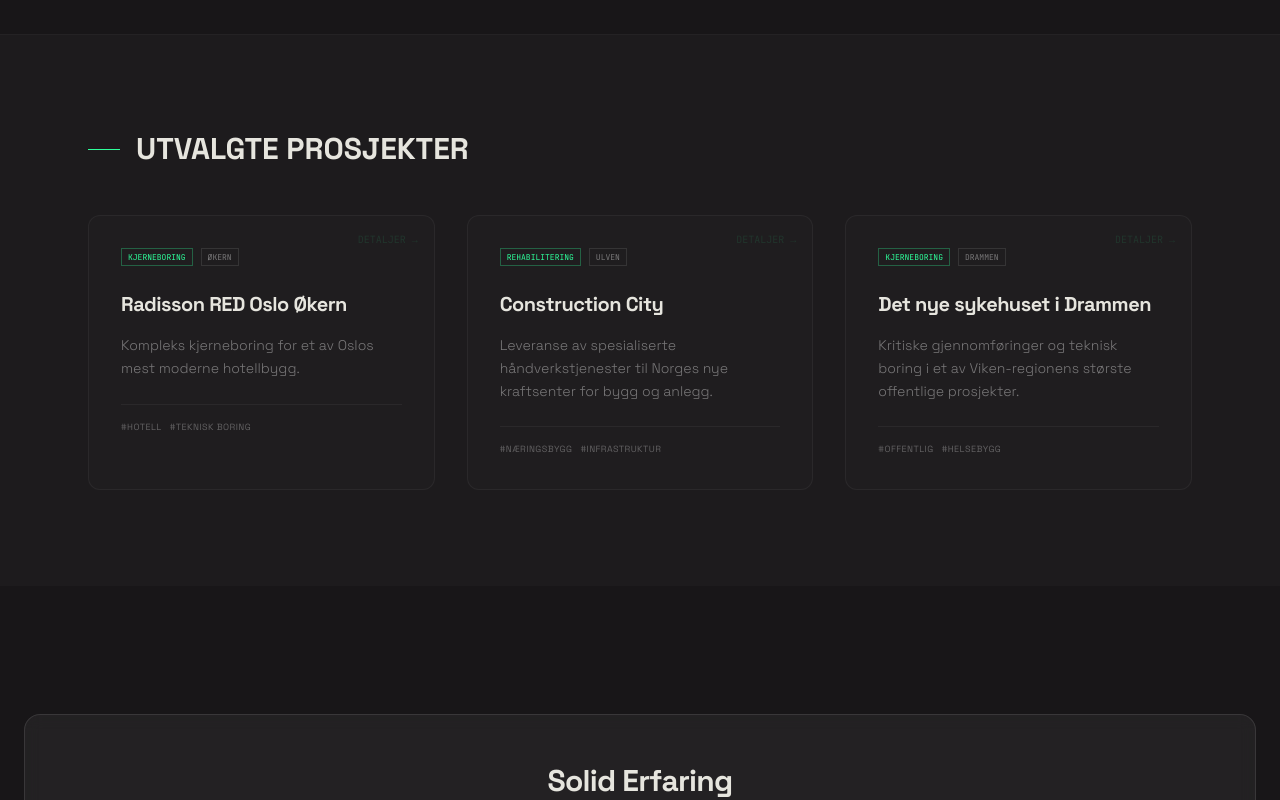
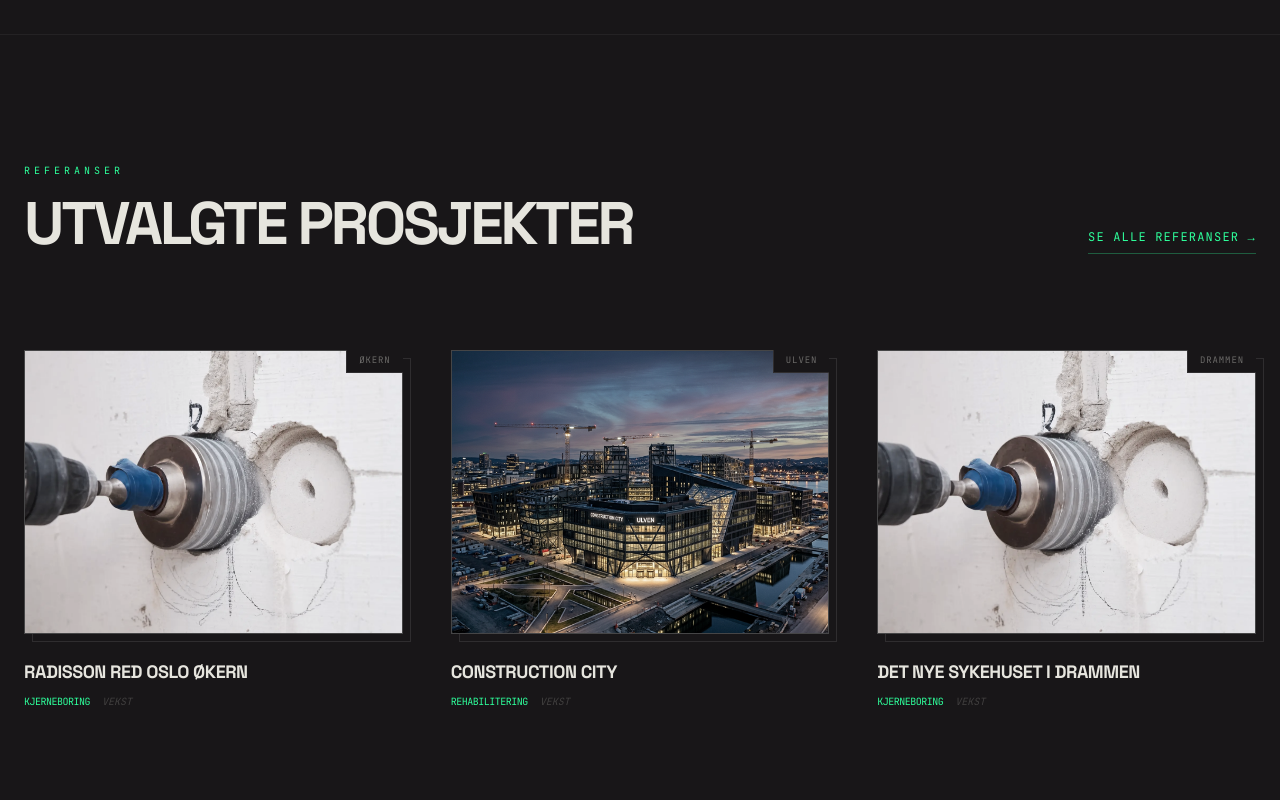
Before and after one commit to rezhh94/90grader, a Next.js app: page / in a window 1280 px wide. Shown: the part 920-1720 px from the top of the page. Built offline with nearby package versions, Linux system fonts and the light colour scheme.

Commit message:
Implement Solution B: Static & Clean Project Grid with architectural aesthetic

```diff
--- a/app/page.tsx
+++ b/app/page.tsx
@@ -1,4 +1,6 @@
 import React from 'react';
+import Link from 'next/link';
+
 import { HeroSection } from '@/components/design/HeroSection';
 import { TrustMarquee } from '@/components/design/TrustMarquee';
 import { ServicesSection } from '@/components/design/ServicesSection';
@@ -26,16 +28,23 @@
 
             <TrustMarquee />
 
-            {/* Ny Referanse-seksjon for umiddelbar tillit */}
-            <section className="py-24 bg-white/[0.02]">
-                <div className="max-w-6xl mx-auto px-6">
-                    <h2 className="text-3xl font-bold uppercase mb-12 flex items-center gap-4">
-                        <span className="w-8 h-[1px] bg-[#2eff9b]" />
-                        Utvalgte Prosjekter
-                    </h2>
-                    <ProjectGrid projects={featuredProjects} />
+            {/* Seksjonen i app/page.tsx */}
+            <section className="py-32 bg-transparent">
+              <div className="max-w-7xl mx-auto px-6">
+                <div className="flex flex-col md:flex-row justify-between items-end mb-16 gap-6">
+                  <div>
+                    <p className="font-mono text-[10px] text-[#2eff9b] uppercase tracking-[0.4em] mb-4">Referanser</p>
+                    <h2 className="text-4xl md:text-6xl font-bold uppercase tracking-tighter">Utvalgte Prosjekter</h2>
+                  </div>
+                  <Link href="/prosjekter" className="text-[#2eff9b] font-mono text-xs uppercase tracking-widest border-b border-[#2eff9b]/30 pb-2 hover:border-[#2eff9b] transition-all">
+                    Se alle referanser →
+                  </Link>
                 </div>
+
+                <ProjectGrid projects={featuredProjects} />
+              </div>
             </section>
+
 
             <FeatureCards />
             <ServicesSection />
--- a/components/design/ProjectGrid.tsx
+++ b/components/design/ProjectGrid.tsx
@@ -1,51 +1,51 @@
+import Image from 'next/image';
 import Link from 'next/link';
 import { Project } from '@/lib/data';
 
-interface ProjectGridProps {
-    projects: Project[];
-}
+export const ProjectGrid = ({ projects }: { projects: Project[] }) => {
+  return (
+    <div className="grid grid-cols-1 md:grid-cols-2 lg:grid-cols-3 gap-12 py-8">
+      {projects.map((project) => (
+        <Link key={project.id} href={`/prosjekter/${project.id}`} className="group block">
 
-export const ProjectGrid = ({ projects }: ProjectGridProps) => {
-    return (
-        <div className="grid grid-cols-1 md:grid-cols-3 gap-8">
-            {projects.map((project) => (
-                <Link
-                    href={`/prosjekter/${project.id}`}
-                    key={project.id}
-                    className="group relative bg-[#1f1d1f] border border-white/5 p-8 overflow-hidden hover:border-[#2eff9b]/30 transition-all duration-500 rounded-xl"
-                >
-                    <div className="absolute top-0 right-0 p-4 opacity-10 group-hover:opacity-100 transition-opacity">
-                        <div className="text-[10px] font-mono text-[#2eff9b]">DETALJER →</div>
+          <div className="relative">
+            {/* 1. Statisk Ramme: Nøytral farge, ingen bevegelse */}
+            <div className="absolute inset-0 border border-white/10 translate-x-2 translate-y-2 z-0" />
+
+            {/* 2. Bildeboks: Rent kutt, ingen unødvendig "glow" */}
+            <div className="relative aspect-[4/3] w-full overflow-hidden border border-white/20 bg-[#161618] z-10">
+              {project.image && (
+                <Image
+                  src={project.image}
+                  alt={project.title}
+                  fill
+                  className="object-cover grayscale-[0.3] group-hover:grayscale-0 transition-all duration-500"
+                />
+              )}
             </div>
 
-                    <div className="space-y-6">
-                        <div className="flex flex-wrap gap-2">
-                            <span className="text-[8px] font-mono px-1.5 py-0.5 border border-[#2eff9b]/30 text-[#2eff9b] uppercase">
-                                {project.service}
-                            </span>
-                            <span className="text-[8px] font-mono px-1.5 py-0.5 border border-white/10 text-white/40 uppercase">
+            {/* 3. Teknisk tag: Minimalistisk og integrert */}
+            <div className="absolute top-0 right-0 bg-[#181618] border-l border-b border-white/10 px-3 py-1 z-20">
+              <p className="font-mono text-[9px] text-[#e6e5de]/40 uppercase tracking-widest">
                 {project.location}
-                            </span>
-                        </div>
-
-                        <div>
-                            <h3 className="text-xl font-bold tracking-tight group-hover:text-[#2eff9b] transition-colors mb-4">
-                                {project.title}
-                            </h3>
-                            <p className="text-sm text-white/40 font-light leading-relaxed line-clamp-3">
-                                {project.description}
               </p>
-                        </div>
-
-                        <div className="flex flex-wrap gap-2 pt-4 border-t border-white/5">
-                            {project.tags.map(tag => (
-                                <span key={tag} className="text-[9px] text-white/30 uppercase tracking-wider">#{tag}</span>
-                            ))}
             </div>
           </div>
 
-                    {/* Action Green Indicator */}
-                    <div className="absolute bottom-0 left-0 w-full h-[2px] bg-[#2eff9b] scale-x-0 group-hover:scale-x-100 transition-transform duration-500 origin-left" />
+          {/* 4. Tekstinformasjon: Fokus på innhold */}
+          <div className="mt-6 space-y-2">
+            <h3 className="text-lg font-bold uppercase tracking-tight text-[#e6e5de]">
+              {project.title}
+            </h3>
+            <div className="flex gap-3">
+              <span className="text-[10px] font-mono uppercase text-[#2eff9b] tracking-tighter">
+                {project.service}
+              </span>
+              <span className="text-[10px] font-mono uppercase text-[#e6e5de]/20 italic">
+                {project.zone}
+              </span>
+            </div>
+          </div>
         </Link>
       ))}
     </div>
--- a/lib/data.ts
+++ b/lib/data.ts
@@ -398,7 +398,8 @@
     service: "kjerneboring",
     zone: "VEKST",
     tags: ["Hotell", "Teknisk Boring"],
-    description: "Kompleks kjerneboring for et av Oslos mest moderne hotellbygg."
+    description: "Kompleks kjerneboring for et av Oslos mest moderne hotellbygg.",
+    image: "/images/hero/service-kjerneboring-betong-presisjon-90grader.webp"
   },
   {
     id: "fyrstikkbakken-14-bryn",
@@ -428,7 +429,8 @@
     service: "rehabilitering",
     zone: "VEKST",
     tags: ["Næringsbygg", "Infrastruktur"],
-    description: "Leveranse av spesialiserte håndverkstjenester til Norges nye kraftsenter for bygg og anlegg."
+    description: "Leveranse av spesialiserte håndverkstjenester til Norges nye kraftsenter for bygg og anlegg.",
+    image: "/images/hero/project-construction-city-ulven-90grader.webp"
   },
   {
     id: "det-nye-sykehuset-i-drammen",
@@ -438,7 +440,8 @@
     service: "kjerneboring",
     zone: "VEKST",
     tags: ["Offentlig", "Helsebygg"],
-    description: "Kritiske gjennomføringer og teknisk boring i et av Viken-regionens største offentlige prosjekter."
+    description: "Kritiske gjennomføringer og teknisk boring i et av Viken-regionens største offentlige prosjekter.",
+    image: "/images/hero/service-kjerneboring-betong-presisjon-90grader.webp"
   },
   {
     id: "majorstuen-residence",
```
Lines whose indentation alone changed are shown as unchanged.
